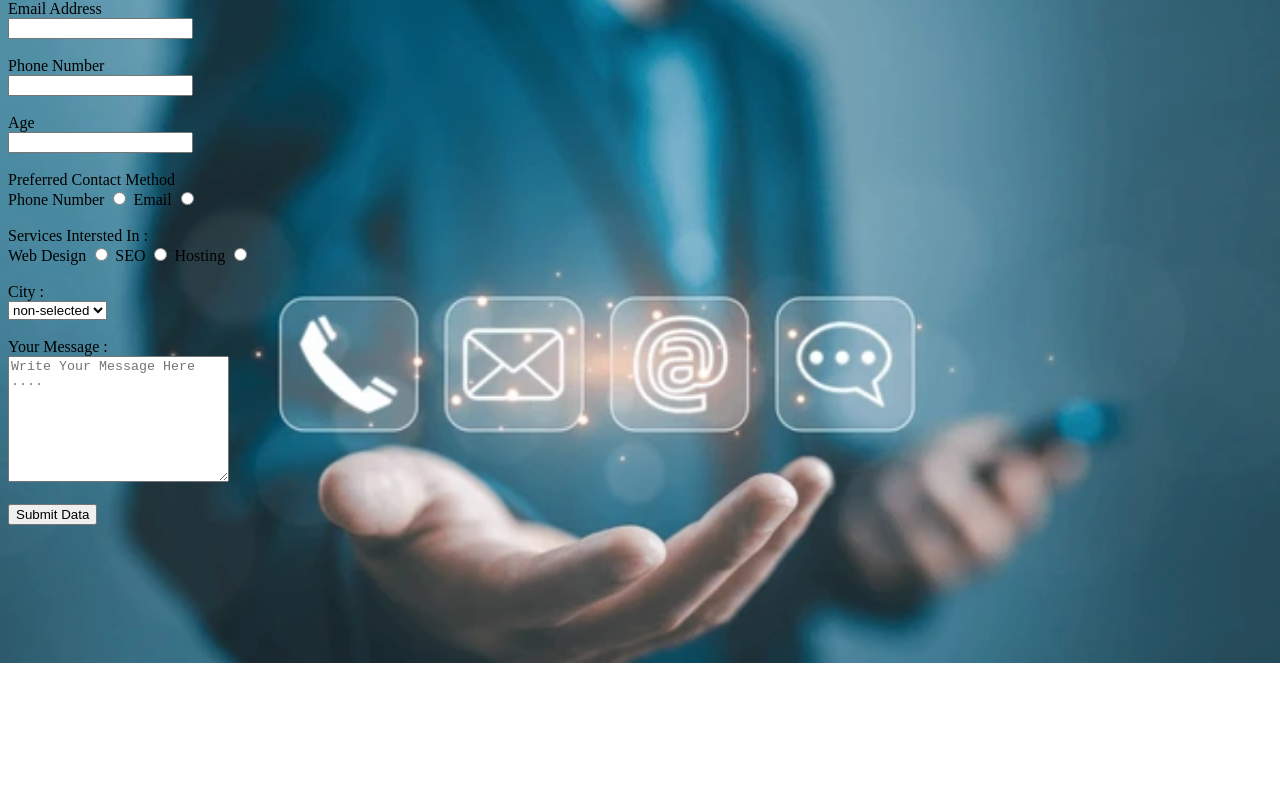
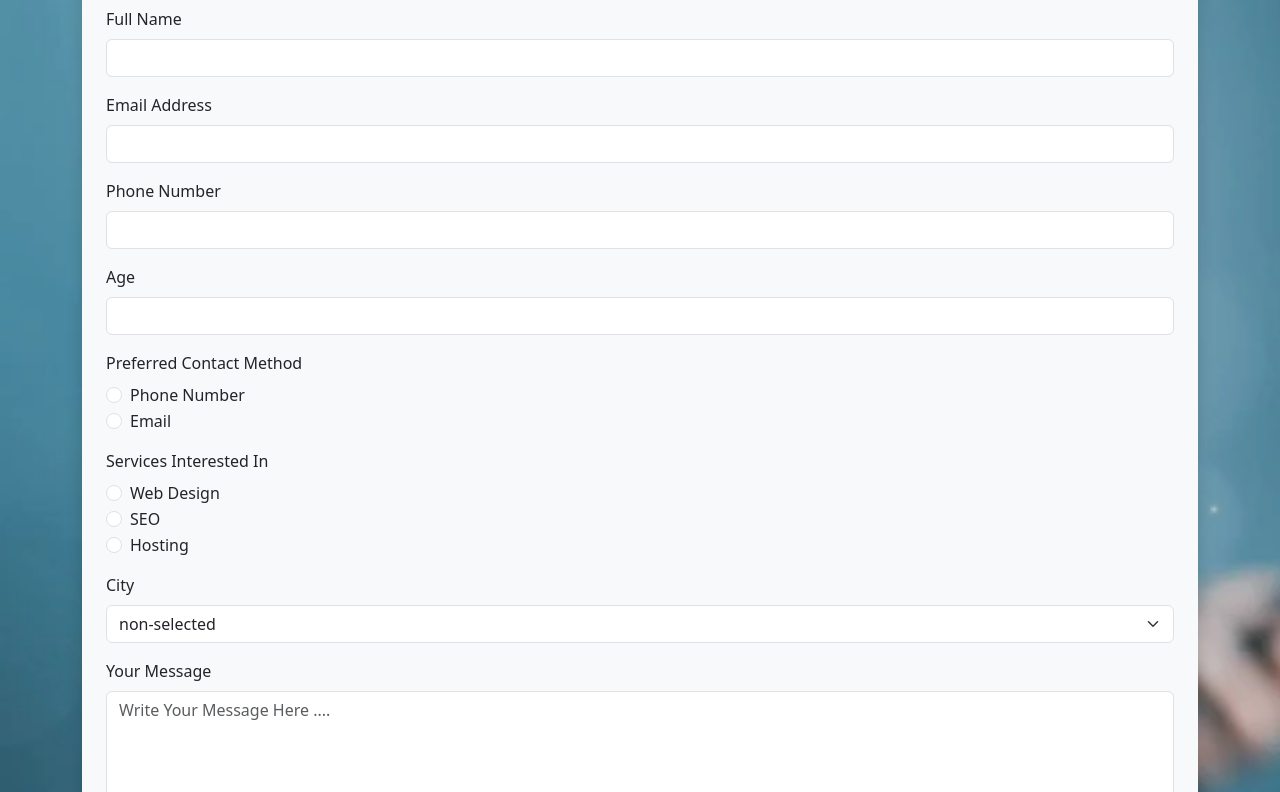
Before and after one commit to Esmat00/Contact-Us, a plain HTML site: page index.html in a window 1280 px wide. Shown: the part 137-929 px from the top of the page. Before the commit the page ends 800 px from the top, so only its background shows below. Drawn offline with nearby package versions, Linux system fonts and the light colour scheme.

Commit message:
Update index.html

```diff
--- a/index.html
+++ b/index.html
@@ -1,96 +1,106 @@
 <!doctype html>
-<html>
+<html lang="en">
 
 <head>
-    <meta charset = "utf-8" />
-    <meta name = "author" content = "omar" />
+  <meta charset="utf-8" />
+  <meta name="author" content="omar" />
+  <meta name="viewport" content="width=device-width, initial-scale=1.0" />
+  <title>Contact Us</title>
+
+  <!-- Bootstrap CSS -->
+  <link href="https://cdn.jsdelivr.net/npm/bootstrap@5.3.3/dist/css/bootstrap.min.css" rel="stylesheet" />
 </head>
 
-<body style = "background-image: url(image_back.webp); background-repeat: no-repeat; background-size: cover;">
+<body style="background-image: url(image_back.webp); background-repeat: no-repeat; background-size: cover;">
 
-    <h1>Contact Us</h1>
+  <div class="container py-5">
+    <div class="bg-light p-4 rounded shadow">
+      <h1 class="text-center mb-4">Contact Us</h1>
 
-    <form method = "post">
+      <form method="post">
 
-        <label for = "FullName">Full Name</label>
-        <br>
-        <input required type = "text" id = "FullName" />
+        <!-- Full Name -->
+        <div class="mb-3">
+          <label for="FullName" class="form-label">Full Name</label>
+          <input required type="text" id="FullName" class="form-control" />
+        </div>
 
-        <br>
-        <br>
+        <!-- Email -->
+        <div class="mb-3">
+          <label for="Email" class="form-label">Email Address</label>
+          <input required type="email" id="Email" class="form-control" />
+        </div>
 
-        <label required for = "Email">Email Address</label>
-        <br>
-        <input type = "email" id = "Email" />
+        <!-- Phone -->
+        <div class="mb-3">
+          <label for="PhoneNumber" class="form-label">Phone Number</label>
+          <input required type="text" id="PhoneNumber" class="form-control" />
+        </div>
 
-        <br>
-        <br>
+        <!-- Age -->
+        <div class="mb-3">
+          <label for="Age" class="form-label">Age</label>
+          <input required type="number" id="Age" class="form-control" />
+        </div>
 
-        <label for = "PhoneNumber">Phone Number</label>
-        <br>
-        <input required type = "text" id = "PhoneNumber" />
+        <!-- Preferred Contact Method -->
+        <div class="mb-3">
+          <label class="form-label">Preferred Contact Method</label>
+          <div class="form-check">
+            <input required type="radio" id="PhoneOption" value="PhoneNumberValue" name="Option" class="form-check-input" />
+            <label for="PhoneOption" class="form-check-label">Phone Number</label>
+          </div>
+          <div class="form-check">
+            <input required type="radio" id="EmailOption" value="EmailOptionValue" name="Option" class="form-check-input" />
+            <label for="EmailOption" class="form-check-label">Email</label>
+          </div>
+        </div>
 
-        <br>
-        <br>
+        <!-- Services -->
+        <div class="mb-3">
+          <label class="form-label">Services Interested In</label>
+          <div class="form-check">
+            <input required type="radio" name="Service" id="WebDesignService" class="form-check-input" />
+            <label for="WebDesignService" class="form-check-label">Web Design</label>
+          </div>
+          <div class="form-check">
+            <input required type="radio" name="Service" id="SEOService" class="form-check-input" />
+            <label for="SEOService" class="form-check-label">SEO</label>
+          </div>
+          <div class="form-check">
+            <input required type="radio" name="Service" id="HostingService" class="form-check-input" />
+            <label for="HostingService" class="form-check-label">Hosting</label>
+          </div>
+        </div>
 
-        <label for = "Age">Age</label>
-        <br>
-        <input required type = "number" id = "Age" />
+        <!-- City -->
+        <div class="mb-3">
+          <label for="CityList" class="form-label">City</label>
+          <select id="CityList" class="form-select">
+            <option selected>non-selected</option>
+            <option value="Giza">Giza</option>
+            <option value="Cairo">Cairo</option>
+            <option value="Zagazig">Zagazig</option>
+          </select>
+        </div>
 
-        <br>
-        <br>
+        <!-- Message -->
+        <div class="mb-3">
+          <label for="MessageAreaFiled" class="form-label">Your Message</label>
+          <textarea placeholder="Write Your Message Here ...." cols="25" rows="5" class="form-control"></textarea>
+        </div>
 
-        <label for = "PhoneNumber">Preferred Contact Method</label>
-        <br>
+        <!-- Submit -->
+        <div class="text-center">
+          <button type="submit" class="btn btn-primary px-4">Submit Data</button>
+        </div>
 
+      </form>
+    </div>
+  </div>
 
-        <label for = "PhoneOption">Phone Number</label>
-        <input required type = "radio" id = "PhoneOption" value = "PhoneNumberVlaue" name = "Option"/>
-
-         <label for = "EmailOption">Email</label>
-        <input required type = "radio" id = "EmailOption" value = "EmailOptionValue" name = "Option" />
-
-        <br>
-        <br>
-
-        <label for = "Service">Services Intersted In : </label>
-        <br>
-        <label for = "ServiceInput1">Web Design</label>
-        <input required type = "radio" name = "Service" id = "WebDesignService" />
-
-        <label for = "ServiceInput2">SEO</label>
-        <input required type = "radio" name = "Service" id = "SEOService" />
-
-        <label for = "ServiceInput2">Hosting</label>
-        <input required type = "radio" name = "Service" id = "HostingService" />
-
-        <br>
-        <br>
-
-        <label for = "CityList">City :</label>
-        <br>
-        <select id = "CityList">
-            <option selected>non-selected</option>
-            <option value = "Giza">Giza</option>
-            <option value = "Cairo">Cairo</option>
-            <option value = "Zagazig">Zagazig</option>
-        </select>
-
-        <br>
-        <br>
-
-        <label for = "MessageAreaFiled">Your Message :</label>
-        <br>
-        <textarea placeholder = "Write Your Message Here ...." cols = "25" rows = "8"></textarea>
-
-        <br>
-        <br>
-
-        <button type = "submit">Submit Data</button>
-
-
-    </form>
-
+  <!-- Bootstrap JS -->
+  <script src="https://cdn.jsdelivr.net/npm/bootstrap@5.3.3/dist/js/bootstrap.bundle.min.js"></script>
 </body>
 
 </html>
```
